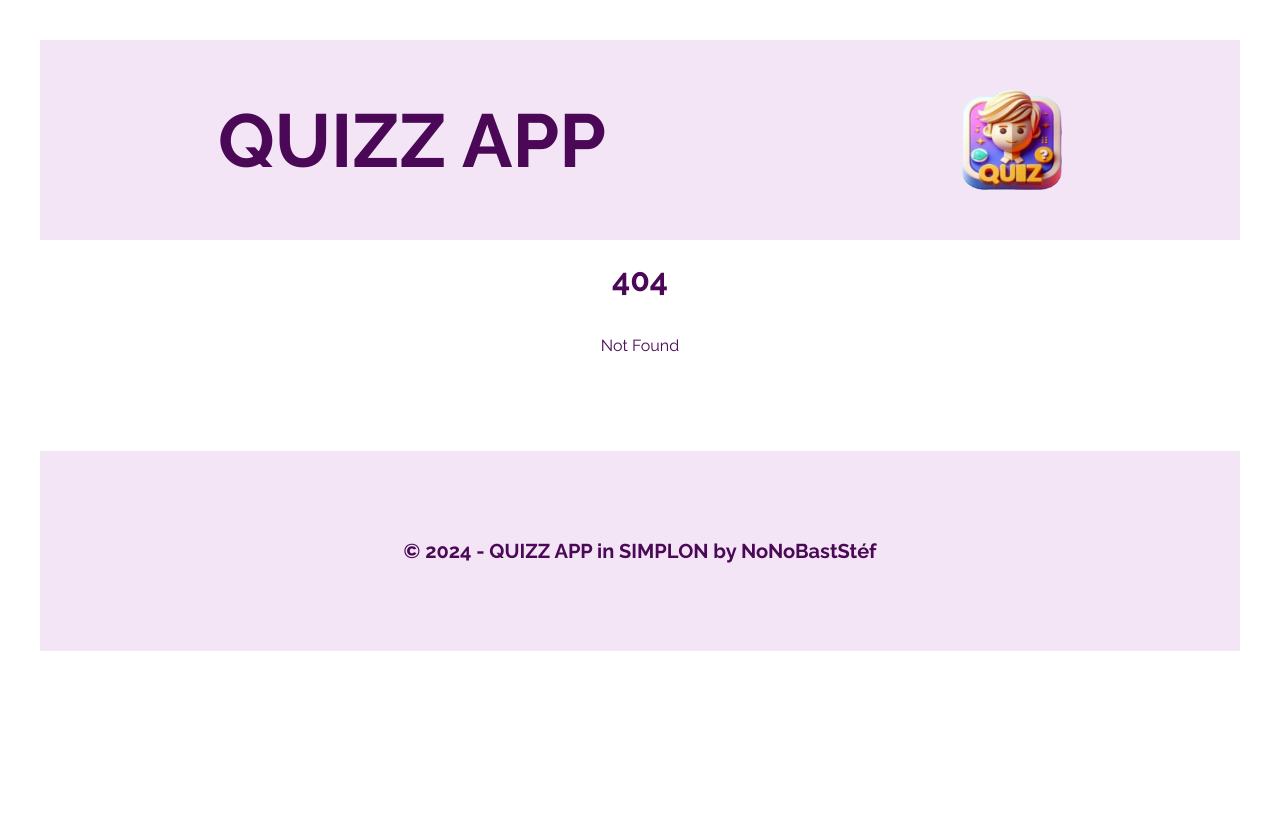
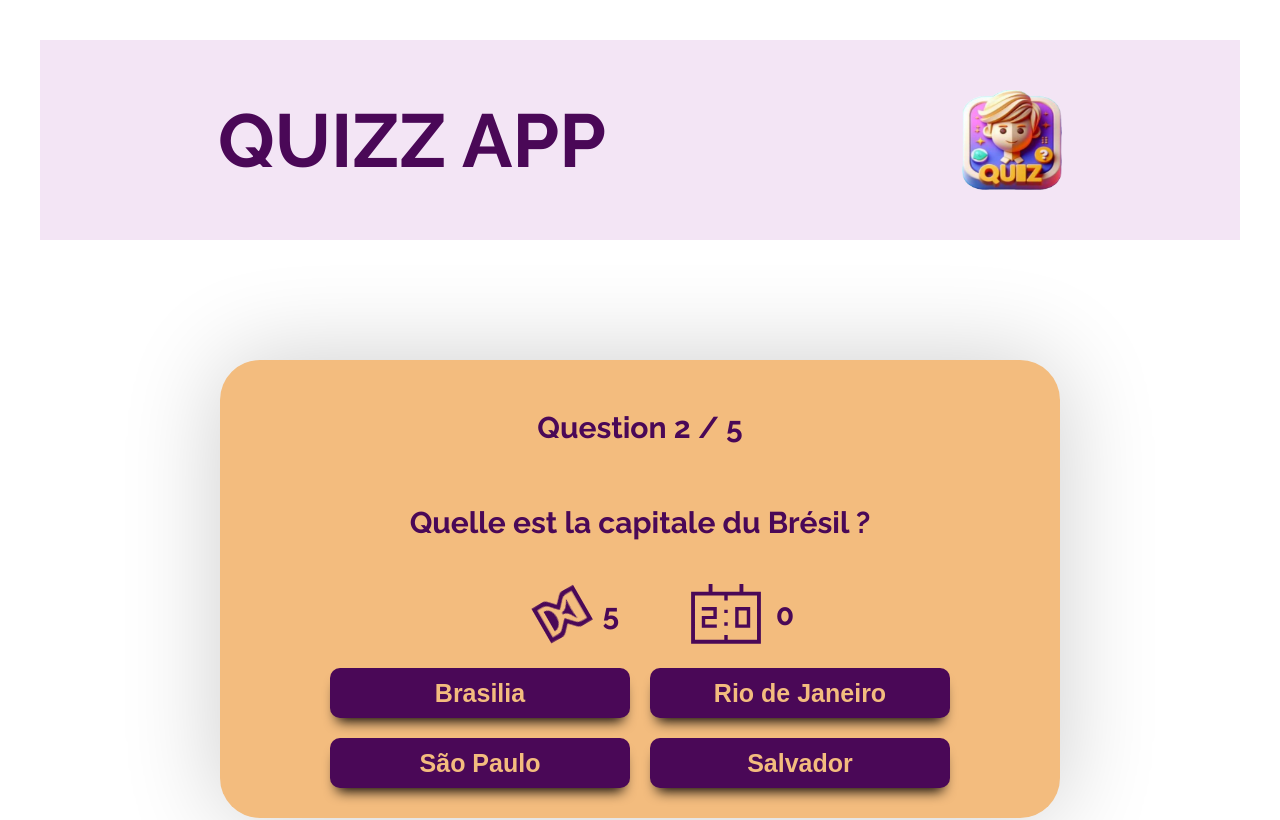
Before and after one commit to ThibaultDausque/Quizz-app, a SvelteKit app in the folder front/: page /capitals in a window 1280 px wide. Before the commit this address had no page. Shown: the top 820 px of the page. Built offline with nearby package versions, Linux system fonts and the light colour scheme.

Commit message:
Animpts (#51)

```diff
--- /dev/null
+++ b/front/src/components/AddPoint.svelte
@@ -0,0 +1,38 @@
+<div class="point">
+    <p>+ 1</p>
+</div>
+
+<style>
+    .point {
+        position: relative;
+        left: 60%;
+        top: -100px;
+        width: 50px;
+        height: 50px;
+        border-radius: 50%;
+        background-color: wheat;
+        animation: bounce-out-top 0.8s both;
+        display: flex;
+        justify-content: center;
+        align-items: center;
+    }
+    p {
+        font-size: 40px;
+        font-weight: bold;
+        color: #4a0857;
+    }
+    @keyframes bounce-out-top {
+        0% {
+            transform: translateY(0);
+            opacity: 1;
+        }
+        60% {
+            transform: translateY(-100px);
+            opacity: 1;
+        }
+        100% {
+            transform: translateY(-120px);
+            opacity: 0;
+        }
+    }
+</style>
--- a/front/src/components/Button.svelte
+++ b/front/src/components/Button.svelte
@@ -2,9 +2,10 @@
   export let text: string;
   export let isIncorrect: boolean = false;
   export let onClick: (event: MouseEvent) => void;
+  export let isProcessing: boolean = false;
 </script>
 
-<button type="button" class:incorrect={isIncorrect} on:click={onClick}>
+<button type="button" class:incorrect={isIncorrect} disabled={isProcessing} on:click={onClick}>
   {text}
 </button>
 
--- a/front/src/components/Choice.svelte
+++ b/front/src/components/ButtonChoice.svelte
@@ -1,6 +1,5 @@
 <script lang="ts">
   import Button from "./Button.svelte";
-
   export let choice: string;
   export let onSelect: (choice: string, isCorrect: boolean) => void;
   export let isCorrect: boolean;
--- a/front/src/components/Card.svelte
+++ b/front/src/components/Card.svelte
@@ -1,11 +1,11 @@
 <script lang="ts">
-  export let question: { text: string; choices: string[]; response: string };
-  export let currentQuestionInfo: string;
+  export let quiz: { question: string; choices: string[]; correctAnswer: string };
+  export let questionNum: string;
 </script>
 
 <div class="card">
-  <p>{currentQuestionInfo}</p>
-  <p>{question.text}</p>
+  <p>{questionNum}</p>
+  <p>{quiz.question}</p>
   <slot />
 </div>
 
--- a/front/src/components/LogicQuiz.svelte
+++ b/front/src/components/LogicQuiz.svelte
@@ -6,45 +6,60 @@
   import Score from "./Score.svelte";
   import Card from "./Card.svelte";
   import { score, totalQuestions } from "./Store.js";
+  import AddPoint from "./AddPoint.svelte";
 
-  let questions: { text: string; choices: string[]; response: string }[] = [];
+
+  let quiz: { question: string; choices: string[]; correctAnswer: string }[] = [];
   let indexQuestion: number = 0;
   let incorrectChoice: string = "";
   let resetTimer: () => void;
+  let answerIsCorrect: boolean = false;
+  let displayAddPoint: boolean = false;
+  let isProcessing: boolean = false;
+
 
   onMount(async () => {
-    questions = await fetchQuestions();
-    totalQuestions.set(questions.length);
+    quiz = await fetchQuestions();
+    totalQuestions.set(quiz.length);
   });
 
-  function validAnswer(choice: string, isCorrect: boolean) {
+
+  async function validAnswer(choice: string, isCorrect: boolean) {
+    if (isProcessing) return; // Ignore les clics supplémentaires pendant le traitement
+    isProcessing = true; // Indiquer que le traitement est en cours
+
     if (isCorrect) {
       score.update((currentScore) => currentScore + 1);
+      answerIsCorrect = true;
+      await new Promise((resolve) => setTimeout(resolve, 600));
       nextQuestion();
       incorrectChoice = "";
 
     } else {
+      score.update((currentScore) =>
+        currentScore > 0 ? currentScore - 1 : currentScore,
+      );
       incorrectChoice = choice;
+      answerIsCorrect = false;
     }
-  }
-
-  $: isCompleted = () => {
-    return indexQuestion <= questions.length
+    isProcessing = false;
   }
 
   function nextQuestion() {
     incorrectChoice = "";
     indexQuestion += 1;
     resetTimer();
+    answerIsCorrect = false;
+    displayAddPoint = false;
   }
 
 </script>
 
-{#if questions.length > 0}
-  {#if indexQuestion < questions.length}
+
+{#if quiz.length > 0 && indexQuestion < quiz.length}
   <Card
-    question={questions[indexQuestion]}
-    currentQuestionInfo={`Question ${indexQuestion + 1} / ${questions.length}`}
+    quiz={quiz[indexQuestion]}
+    questionNum={`Question ${indexQuestion + 1} / ${quiz.length}`}
   >
     <div class="status">
       <Timer onTimeout={nextQuestion} bind:resetTimer />
@@ -52,21 +67,20 @@
     </div>
     <div class="question">
       <Question
-        question={questions[indexQuestion]}
+        quiz={quiz[indexQuestion]}
         onSelect={validAnswer}
         isIncorrect={incorrectChoice}
       />
+      {#if answerIsCorrect}
+        <AddPoint />
+      {/if}
     </div>
   </Card>
-  {:else if answeredLastQuestion}
-
+{:else}
   <div class="result">
     <h2>Quiz terminé !</h2>
-        <h3>Votre score est de : </h3>
-        <p class="displayScore"> <Score />/{questions.length}</p>
+    <p class="displayScore"><Score />/{quiz.length}</p>
   </div>
-
-  {/if}
 {/if}
 
 <style>
--- a/front/src/components/Question.svelte
+++ b/front/src/components/Question.svelte
@@ -1,16 +1,16 @@
 <script lang="ts">
-  import Choice from "./Choice.svelte";
-  export let question: { text: string; choices: string[]; response: string };
+  import Choice from "./ButtonChoice.svelte";
+  export let quiz: { choices: string[]; correctAnswer: string };
   export let onSelect: (choice: string, isCorrect: boolean) => void;
   export let isIncorrect: string;
 </script>
 
-{#each question.choices as choice}
+{#each quiz.choices as choice}
 
   <Choice
     {choice}
     {onSelect}
-    isCorrect={choice === question.response}
+    isCorrect={choice === quiz.correctAnswer}
     {isIncorrect}
   />
 {/each}
--- a/front/src/components/Score.svelte
+++ b/front/src/components/Score.svelte
@@ -3,7 +3,6 @@
   import { score} from "./Store.js";
   import Score from "../lib/img/score.svg";
   let currentScore = 0;
-
 
   onMount(() => {
     // listen change in store with methode subscribe
--- a/front/src/components/Timer.svelte
+++ b/front/src/components/Timer.svelte
@@ -6,7 +6,7 @@
 
   let timer: NodeJS.Timeout;
   let remainingTime = initialTime;
-  let key: number = 0;
+  let restart: number = 0;
 
   $: remainingTime;
 
@@ -30,12 +30,12 @@
   export function resetTimer() {
     clearInterval(timer);
     startTimer();
-    key += 1;
+    restart += 1;
   }
 </script>
 
 <div class="sabler">
-  {#key key}
+  {#key restart}
     <img src={sabler} alt="sablier" />
     <div class="time">{remainingTime}</div>
   {/key}
--- a/front/src/routes/+page.svelte
+++ b/front/src/routes/+page.svelte
@@ -1,5 +1,25 @@
 <script lang="ts">
-    import LogicQuiz from "../components/LogicQuiz.svelte";
+    import Card from "../components/Card.svelte";
 </script>
 
-   <LogicQuiz />
+<div class="card">
+<a href="/capitals">capital quiz
+</a>
+</div>
+<style>
+    .card {
+        display: flex;
+        justify-content: center;
+        align-items: center;
+        border-radius: 40px;
+        width: 300px;
+        height: 300px;
+        background-color: #f5f5f5;
+        box-shadow: 0px 0px 10px 0px rgba(0, 0, 0, 0.75);
+        margin-top: 15vh;
+    }
+    a {
+        text-decoration: none;
+        color: black;
+    }
+</style>
--- /dev/null
+++ b/front/src/routes/[category]/+page.svelte
@@ -0,0 +1,5 @@
+<script lang="ts">
+    import LogicQuiz from "../../components/LogicQuiz.svelte";
+</script>
+
+    <LogicQuiz />
--- a/front/static/questions.json
+++ b/front/static/questions.json
@@ -1,57 +1,57 @@
 [
     {
         "id": 1,
-        "text": "Quelle est la capitale de l'Espagne ?",
+        "question": "Quelle est la capitale de l'Espagne ?",
         "choices": [
             "Valence",
             "Barcelone",
             "Séville",
             "Madrid"
         ],
-        "response": "Madrid"
+        "correctAnswer": "Madrid"
     },
     {
         "id": 2,
-        "text": "Quelle est la capitale du Brésil ?",
+        "question": "Quelle est la capitale du Brésil ?",
         "choices": [
             "Brasilia",
             "Rio de Janeiro",
             "São Paulo",
             "Salvador"
         ],
-        "response": "Brasilia"
+        "correctAnswer": "Brasilia"
     },
     {
         "id": 3,
-        "text": "Quelle est la capitale de l'Argentine ?",
+        "question": "Quelle est la capitale de l'Argentine ?",
         "choices": [
             "Córdoba",
             "Rosario",
             "Mendoza",
             "Buenos Aires"
         ],
-        "response": "Buenos Aires"
+        "correctAnswer": "Buenos Aires"
     },
     {
         "id": 4,
-        "text": "Quelle est la capitale de la Roumanie ?",
+        "question": "Quelle est la capitale de la Roumanie ?",
         "choices": [
             "Timișoara",
             "Iași",
             "Cluj-Napoca",
             "Bucarest"
         ],
-        "response": "Bucarest"
+        "correctAnswer": "Bucarest"
     },
     {
         "id": 5,
-        "text": "Quelle est la capitale de la Hongrie ?",
+        "question": "Quelle est la capitale de la Hongrie ?",
         "choices": [
             "Debrecen",
             "Szeged",
             "Budapest",
             "Pécs"
         ],
-        "response": "Budapest"
+        "correctAnswer": "Budapest"
     }
 ]
```
Also changed, not shown: front/src/routes/+layout.svelte (+3 -4 lines). Lines whose indentation alone changed are shown as unchanged.
